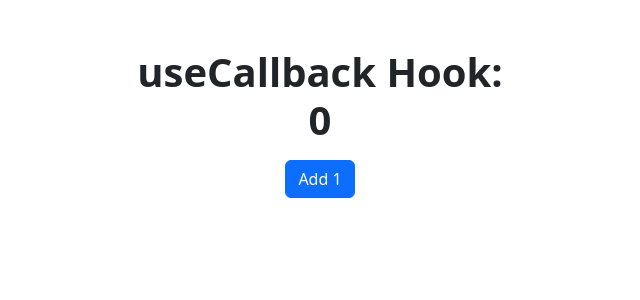
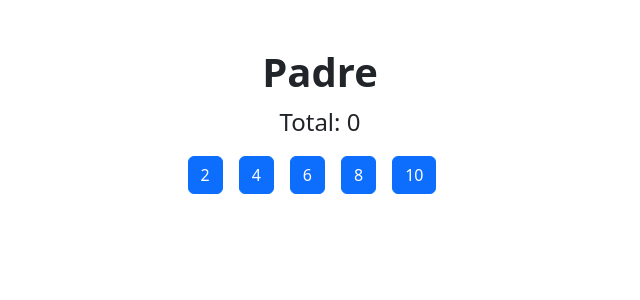
Before and after one commit to victorivanlopezlearning/hooks-app-react, a React (Vite) app: page / in a window 1280 px wide. Shown: the top 300 px of the page, without its empty margins (320-960 px from the left). Built offline with nearby package versions, Linux system fonts and the light colour scheme.

Commit message:
Finished

```diff
--- /dev/null
+++ b/src/07-tarea-memo/Hijo.jsx
@@ -0,0 +1,15 @@
+import React from 'react';
+
+export const Hijo = React.memo(({ numero, incrementar }) => {
+
+  console.log('  Me volví a generar :(  ');
+
+  return (
+    <button
+      className="btn btn-primary me-3"
+      onClick={() => incrementar(numero)}
+    >
+      {numero}
+    </button>
+  )
+})
--- /dev/null
+++ b/src/07-tarea-memo/Padre.jsx
@@ -0,0 +1,35 @@
+import { Hijo } from './Hijo'
+import { useCallback, useState } from 'react';
+
+export const Padre = () => {
+
+  const numeros = [2, 4, 6, 8, 10];
+  const [valor, setValor] = useState(0);
+
+  const incrementar = useCallback(
+    (num) => {
+      setValor((valor) => valor + num);
+    },
+    [],
+  )
+
+  return (
+    <div className='container mt-5'>
+      <h1 className='text-center fw-bold'>Padre</h1>
+      <p className='text-center fs-4'> Total: {valor} </p>
+
+      <div className="mt-3 d-flex justify-content-center">
+        {
+          numeros.map(n => (
+            <Hijo
+              key={n}
+              numero={n}
+              incrementar={incrementar}
+            />
+          ))
+        }
+      </div>
+      {/* <Hijo /> */}
+    </div>
+  )
+}
--- a/src/main.jsx
+++ b/src/main.jsx
@@ -10,10 +10,11 @@ import ReactDOM from 'react-dom/client';
 // import { Layout } from './05-useLayoutEffect/Layout';
 // import { Memorize } from './06-memos/Memorize';
 // import { MemoHook } from './06-memos/MemoHook';
-import { CallbackHook } from './06-memos/CallbackHook';
+// import { CallbackHook } from './06-memos/CallbackHook';
+import { Padre } from './07-tarea-memo/Padre';
 
 ReactDOM.createRoot(document.getElementById('root')).render(
   <React.StrictMode>
-    <CallbackHook />
+    <Padre />
   </React.StrictMode>,
 )
```
